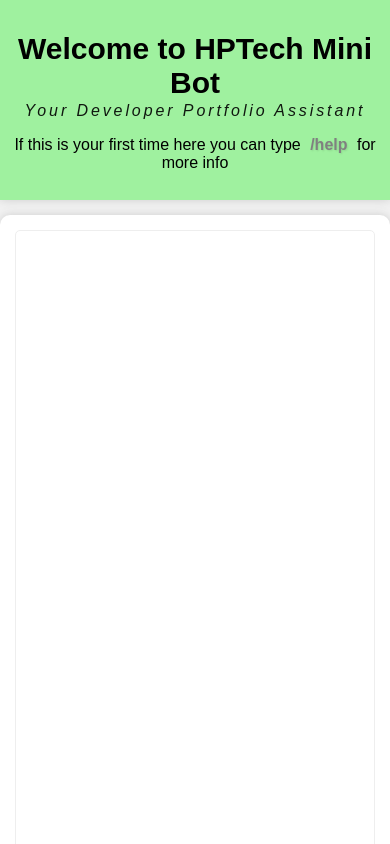
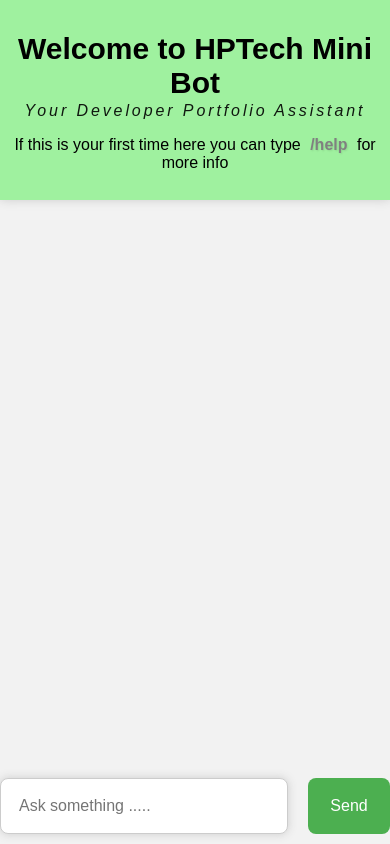
Before and after one commit to HPTech4/MiniBot, a plain HTML site: page index.html in a window 390 px wide. Shown: the top 844 px of the page. Drawn offline with Linux system fonts and the light colour scheme.

Commit message:
latest update

```diff
--- a/style.css
+++ b/style.css
@@ -8,7 +8,7 @@ header{
     text-align: center;
     background-color: rgb(159, 241, 159);
     padding: 1px;
-    margin-bottom: 15px;
+    margin-bottom: 0;
     box-shadow: 0 0 10px #ccc;
 }
 .tagline{
@@ -33,16 +33,15 @@ span{
 #chat{
     max-width: 700px;
     margin: auto;
-    background-color: #fff;
+
     padding: 15px;
-    border-radius: 10px;
-    box-shadow: 0 0 10px #ccc;
+
 }
 #messages {
-    height: 600px;
     overflow-y: auto;
     padding: 10px;
-    border: 1px solid #eee;
+    margin-top: 0;
+    margin-bottom: 75px;
     border-radius: 5px;
 }
 
@@ -51,21 +50,26 @@ span{
     padding: 5px 12px;
     border-radius: 8px;
     max-width: fit-content;
+    box-shadow:0 10px 20px rgb(0, 0, 0 0.5) ;
+    background-color: white;
+    padding: 15px;
+
 }
 
 .user {
     text-align: right;
-    color: #fff;
-    background-color: #007bff;
+    color: #ffff;
     margin-left: auto;
     max-width: fit-content;
+    background-color: rgb(122, 122, 236);
+
 }
 
 .bot {
     text-align: left;
-    color: #fff;
-    background-color: #28a745;
+    color: #ffff;
     max-width: fit-content;
+    background-color: #4caf50;
 }
 input{
     padding: 18px;
@@ -76,6 +80,7 @@ input{
     border: 1px solid #ccc;
     outline: none;
     box-shadow: 0 0 10px #ccc;
+    bottom: 0;
 }
 button{
     padding: 10px;
@@ -100,6 +105,16 @@ button{
 }
 .contain{
     display: flex;
+    bottom: 0%;
+    position: fixed;
+    left: 50%;
+    transform: translateX(-50%);
+    width: 100%;
+    max-width: 700px;
+    padding: 10px;
+    gap: 1px;
+    z-index: 100;
+    margin-top:95px;
 }
 @media (max-width: 600px) {
     .bot, .user{
@@ -110,7 +125,5 @@ button{
         font-size: 15px;
         padding: 12px;
     }
-    #messages {
-        height: 900px;
-    }
+
 }
```
Also changed, not shown: index.html (+1 -0 lines).
